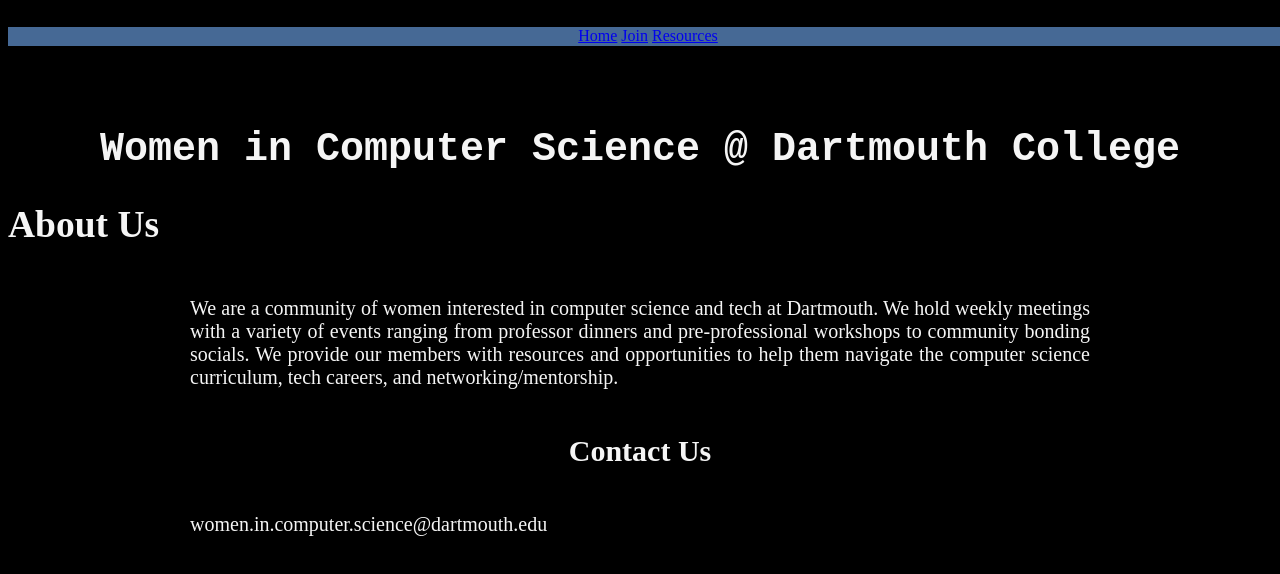
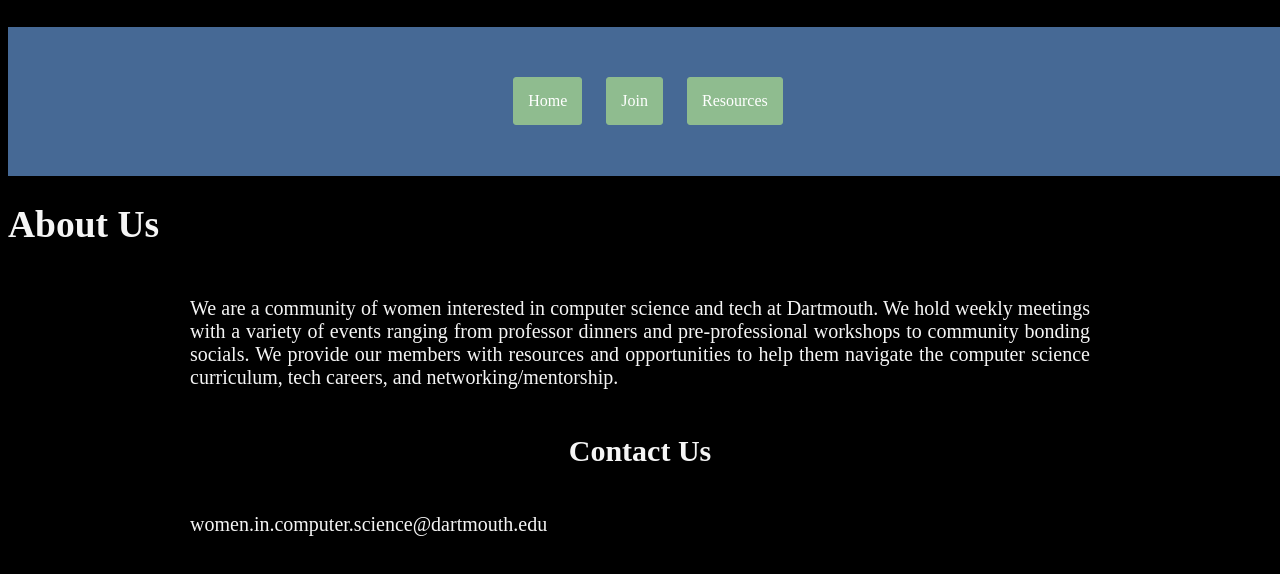
Before and after one commit to alinachadwick/wics-site, a plain HTML site: page index.html in a window 1280 px wide. Drawn offline with Linux system fonts and the light colour scheme.

Commit message:
attempting to make buttons within the header

```diff
--- a/style.css
+++ b/style.css
@@ -41,3 +41,26 @@ header {
   width: 100%;
   z-index: 10;
 }
+.navigation {
+    padding: 40px 0px;
+    position: relative;
+    text-align: center;
+    width: 100%;
+ }
+
+ .navigation a {
+    background:darkseagreen;
+    border: 1px solid darkseagreen;
+    border-radius: 3px;
+    color: white;
+    display: inline-block;
+    margin: 10px;
+    padding: 14px;
+    text-decoration: none;
+  }
+
+  .navigation a:hover {
+    background: white;
+    border: 1px solid darkseagreen;
+    color: darkseagreen;
+  }
```
